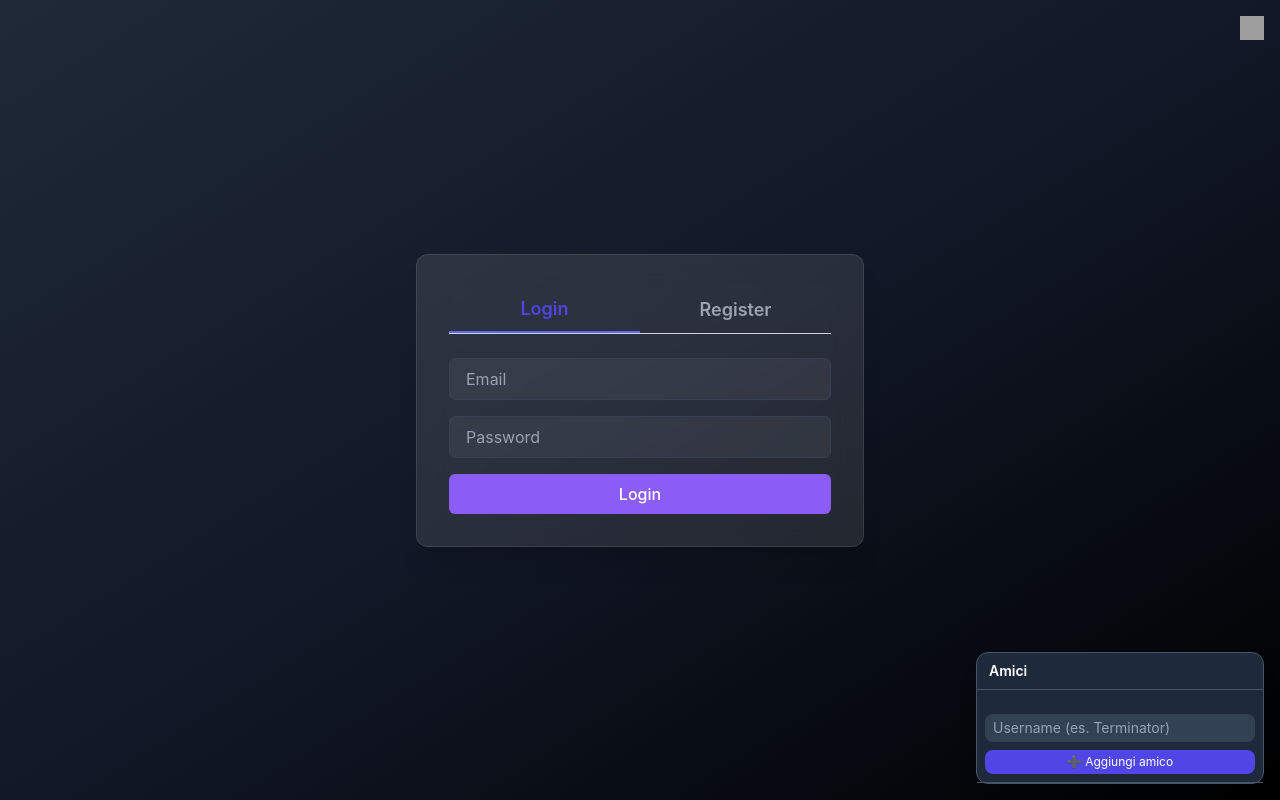
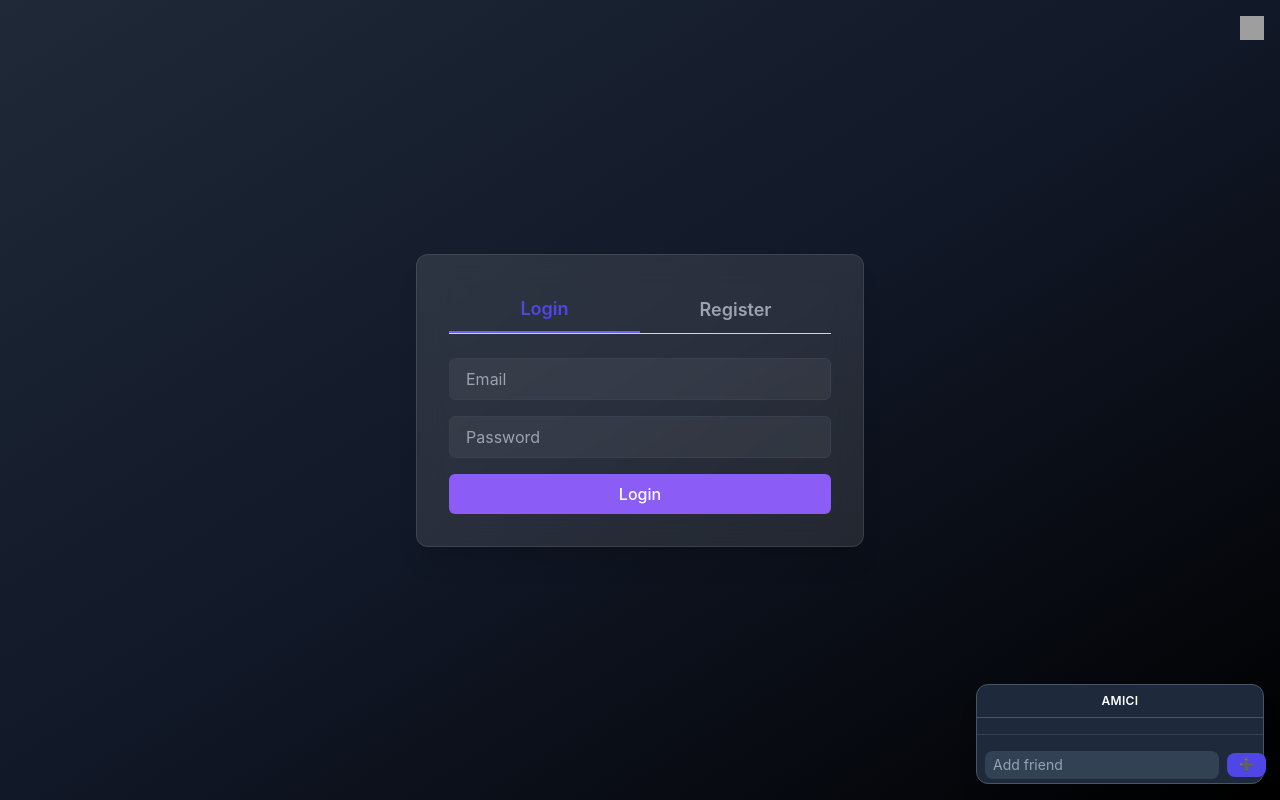
Before and after one commit to AkulnaijDev/WarGameOnline, a React (Vite) app in the folder WargameOnline.Web/: page /auth in a window 1280 px wide. Built offline with nearby package versions, Linux system fonts and the light colour scheme; grey boxes are pictures that could not be loaded.

Commit message:
stile migliore

```diff
--- a/WargameOnline.Web/src/components/ChatWindow.tsx
+++ b/WargameOnline.Web/src/components/ChatWindow.tsx
@@ -64,12 +64,12 @@
           return (
             <div
               key={i}
-              className={`flex flex-col max-w-xs text-sm px-3 py-2 rounded-md ${
-                isMine
-                  ? 'bg-blue-100 text-blue-800 self-end'
-                  : 'bg-gray-200 text-gray-800 self-start'
-              }`}
+              className={`flex flex-col max-w-xs px-3 py-2 rounded-xl text-sm ${isMine
+                  ? 'bg-green-100 text-green-900 self-start rounded-bl-none'
+                  : 'bg-blue-100 text-blue-900 self-end rounded-br-none'
+                }`}
             >
+
               <span>{msg.text}</span>
               <span className="text-xs text-slate-500 text-right mt-1">{time}</span>
             </div>
--- a/WargameOnline.Web/src/components/FriendsSidebar.tsx
+++ b/WargameOnline.Web/src/components/FriendsSidebar.tsx
@@ -93,10 +93,10 @@
 
   return (
     <div className="fixed bottom-4 right-4 w-72 bg-slate-800 border border-slate-600 rounded-xl shadow-xl text-sm z-50">
-      <div className="flex justify-between items-center px-3 py-2 border-b border-slate-600">
-        <h3 className="font-semibold text-white">Amici</h3>
+      <div className="flex justify-center items-center px-3 py-2 border-b border-slate-600 relative">
+        <h3 className="font-semibold text-white tracking-wide text-xs">AMICI</h3>
         {pendingCount > 0 && (
-          <span className="bg-red-600 text-white text-xs px-2 py-0.5 rounded-full">
+          <span className="absolute right-3 bg-red-600 text-white text-xs px-2 py-0.5 rounded-full">
             {pendingCount}
           </span>
         )}
@@ -132,57 +132,58 @@
       )}
 
       {/* 👥 Amici */}
-      <ul className="p-2 max-h-64 overflow-y-auto">
+      <ul className="p-2 max-h-40 overflow-y-auto scrollbar-thin scrollbar-thumb-slate-600 scrollbar-track-transparent">
+
+
         {friends.map((friend) => (
-          <li key={friend.id} className="flex justify-between items-center mb-2">
-            <div className="flex items-center justify-between">
-              <span className="flex items-center gap-2">
+          <li key={friend.id} className="flex justify-between items-center gap-2 mb-2">
+            {/* 🔵 Status + nome a sinistra */}
+            <span className="flex items-center gap-2 text-white">
               <span
-                  className={`h-2 w-2 rounded-full ${friend.isOnline ? 'bg-green-500' : 'bg-gray-400'
-                    }`}
+                className={`h-2 w-2 rounded-full ${friend.isOnline ? 'bg-green-500' : 'bg-gray-400'}`}
               />
               {friend.username}
             </span>
 
+            {/* ✉️ ❌ pulsanti a destra */}
             <div className="flex items-center gap-2 text-sm">
               <button
                 onClick={() => openChat(friend)}
-                  title={t('openChat')} // 🔄 localizzabile da i18n
-                  className="hover:text-blue-400 transition"
+                title={t('openChat')}
+                className="hover:text-blue-400"
               >
                 ✉️
               </button>
-
               <button
                 onClick={() => handleRemove(friend.id)}
-                  title={t('removeFriend')} // 🔄 localizzabile da i18n
-                  className="hover:text-red-400 transition"
+                title={t('removeFriend')}
+                className="hover:text-red-400"
               >
                 ❌
               </button>
             </div>
-            </div>
-
-
           </li>
         ))}
       </ul>
 
       {/* ➕ Aggiungi amico */}
-      <div className="p-2 border-b border-slate-600">
+      <div className="p-2 border-t border-slate-700"></div>
+     <div className="flex items-center gap-2 mb-1 px-2">
+
         <input
           value={username}
           onChange={(e) => setUsername(e.target.value)}
-          placeholder="Username (es. Terminator)"
-          className="w-full px-2 py-1 text-sm rounded bg-slate-700 text-white placeholder-slate-400 mb-2"
+          placeholder="Add friend"
+          className="flex-1 px-2 py-1 text-sm rounded bg-slate-700 text-white placeholder-slate-400"
         />
         <button
           onClick={handleAdd}
-          className="w-full text-xs bg-indigo-600 text-white py-1 rounded hover:bg-indigo-500"
+          className="text-xs bg-indigo-600 text-white px-3 py-1 rounded hover:bg-indigo-500"
         >
-          ➕ Aggiungi amico
+          ➕
         </button>
-        {feedback && <p className="mt-1 text-xs text-white">{feedback}</p>}
+        {feedback && <p className="text-xs text-white">{feedback}</p>}
+
       </div>
 
     </div>
```
Lines whose indentation alone changed are shown as unchanged.
